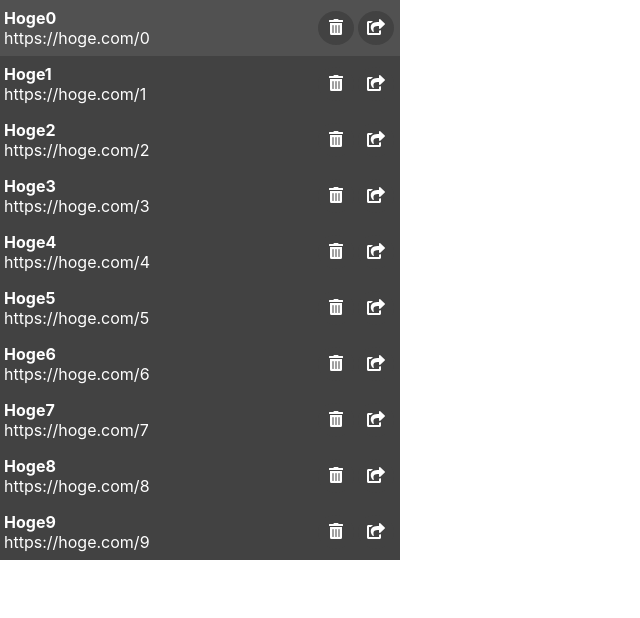
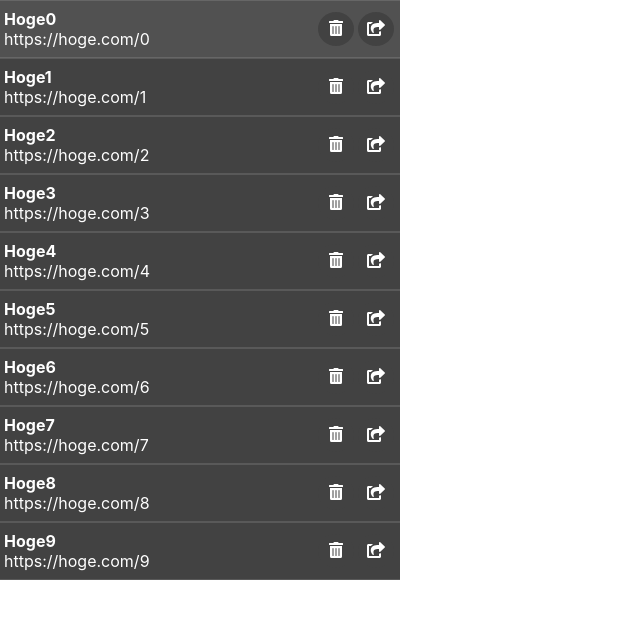
Before and after one commit to shtwangy/chrome-tab-manager, a React (Create React App) app: page / in a window 1280 px wide. Shown: the top 618 px of the page, without its empty margins (0-640 px from the left). Built offline with nearby package versions, Linux system fonts and the light colour scheme; no server answers.

Commit message:
feat(src/components/PageListItem): add divider

```diff
--- a/src/components/PageListItem/index.tsx
+++ b/src/components/PageListItem/index.tsx
@@ -1,6 +1,6 @@
 import {Dispatch, SetStateAction} from "react";
 import {Page} from "../../types/Page";
-import {StyledButton, StyledTextDiv, StyledSecondaryActionDiv, StyledDiv, StyledP, StyledSpan} from "./style";
+import {StyledButton, StyledTextDiv, StyledSecondaryActionDiv, StyledListItemDiv, StyledP, StyledSpan} from "./style";
 import { FontAwesomeIcon } from '@fortawesome/react-fontawesome'
 import { faTrashAlt } from "@fortawesome/free-solid-svg-icons/faTrashAlt"
 import { faShareSquare } from "@fortawesome/free-solid-svg-icons/faShareSquare"
@@ -36,7 +36,7 @@ const PageListItem = (props: Props) => {
         })
     }
     return (
-        <StyledDiv>
+        <StyledListItemDiv>
             <StyledTextDiv onClick={clickListItemHandler}>
                 <StyledSpan>{page.title}</StyledSpan>
                 <StyledP>{page.url}</StyledP>
@@ -49,7 +49,7 @@ const PageListItem = (props: Props) => {
                     <FontAwesomeIcon icon={faShareSquare} fixedWidth />
                 </StyledButton>
             </StyledSecondaryActionDiv>
-        </StyledDiv>
+        </StyledListItemDiv>
     )
 }
 
--- a/src/components/PageListItem/style.ts
+++ b/src/components/PageListItem/style.ts
@@ -15,13 +15,15 @@ export const StyledButton = styled.button`
     }
 `
 
-export const StyledDiv = styled.div`
+export const StyledListItemDiv = styled.div`
     cursor: pointer;
     padding: 8px 4px;
     position: relative;
     :hover {
         background-color: rgba(255, 255, 255, 0.08);
     }
+    border: solid rgba(255, 255, 255, 0.12);
+    border-width: 1px 0;
 `
 
 export const StyledTextDiv = styled.div`
```
